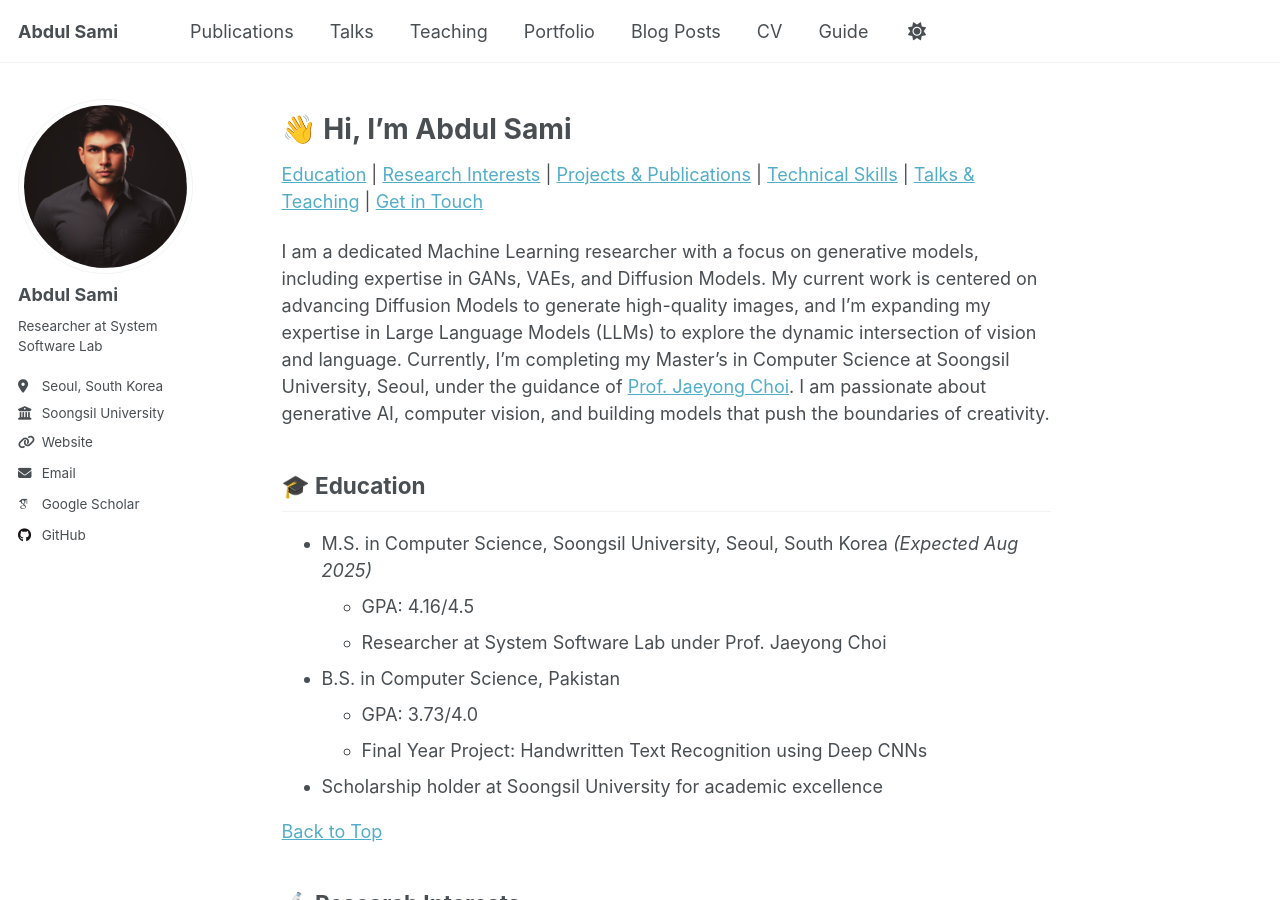
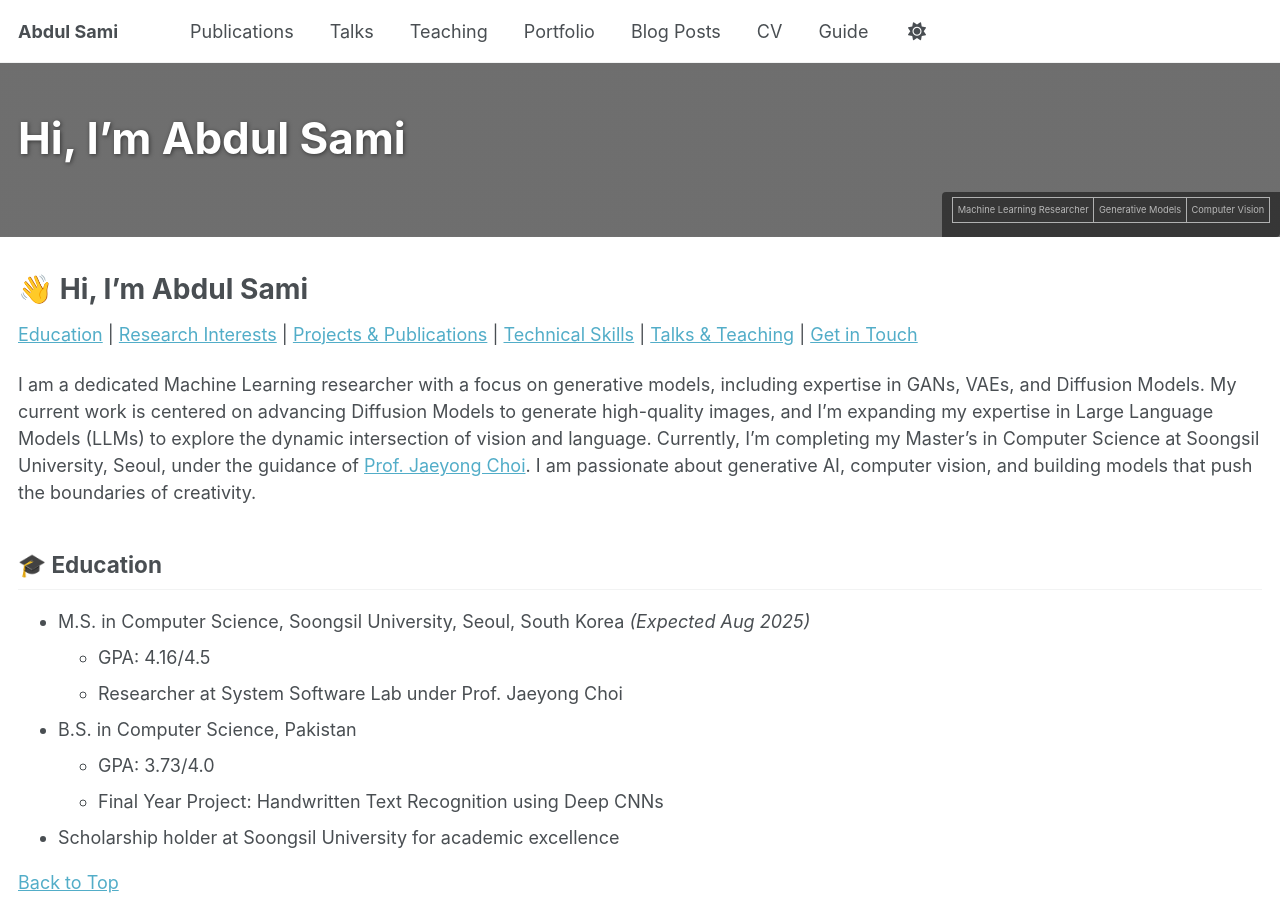
Before and after one commit to abdulsami101/abdulsami.github.io, a Jekyll site: the page built from _pages/about.md, in a window 1280 px wide and 900 px high. Built offline with Jekyll 4.4.1, drawn with Linux system fonts in a browser that asks for light colours; some web fonts are replaced.

Commit message:
Update about.md

```diff
--- a/_pages/about.md
+++ b/_pages/about.md
@@ -1,14 +1,17 @@
 ---
+layout: splash
+title: "Hi, I'm Abdul Sami"
+header:
+  overlay_image: /images/hero_background.jpg
+  overlay_filter: 0.3
+  caption: "Machine Learning Researcher | Generative Models | Computer Vision"
+  actions:
+    - label: "View My Work"
+      url: "/portfolio/"
+    - label: "Download CV"
+      url: "/files/CV_Sami.pdf"
 permalink: /
-title: ""
-excerpt: ""
-author_profile: true
-redirect_from:
-  - /about/
-  - /about.html
 ---
-
-
 
 # 👋 Hi, I'm Abdul Sami
 
```
